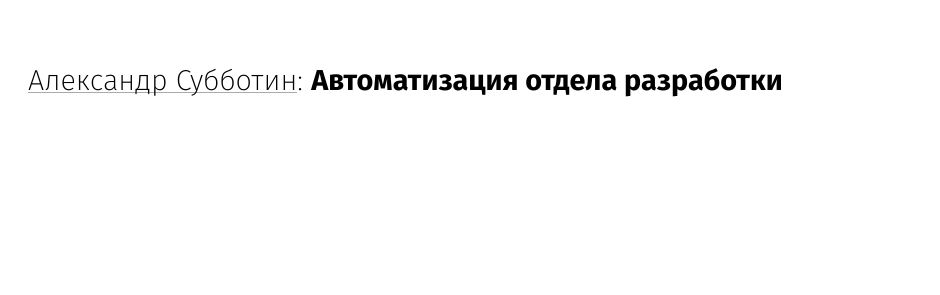
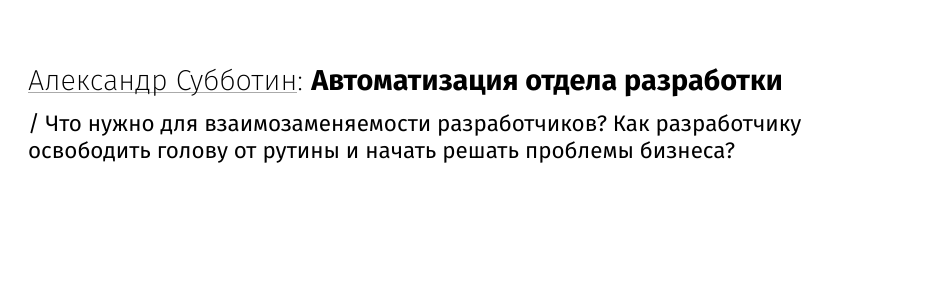
Before and after one commit to Deepwalker/samarajs, a plain HTML site: page date-2019-02-01.html in a window 1280 px wide. Shown: the part 485-780 px from the top of the page, 340-1280 px from the left. Drawn offline with Linux system fonts and the light colour scheme.

Commit message:
regenerate

```diff
--- a/date-2019-02-01.html
+++ b/date-2019-02-01.html
@@ -70,7 +70,7 @@
           <em>Автоматизация отдела разработки</em>
         </h2>
         <p></p>
-        <p></p>
+        <p>/ Что нужно для взаимозаменяемости разработчиков? Как разработчику освободить голову от рутины и начать решать проблемы бизнеса?</p>
       </li>
       <li class="with-aside">
         <aside>
```
Also changed, not shown: index.html (+1 -1 lines).
